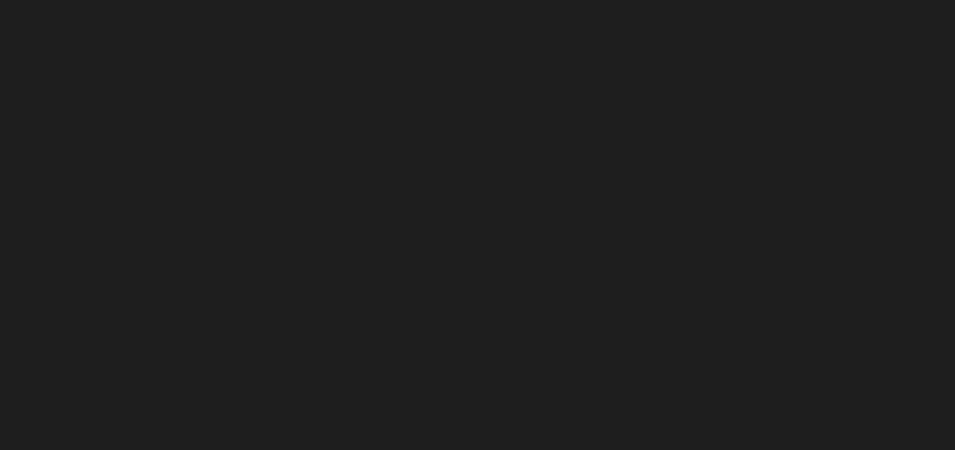
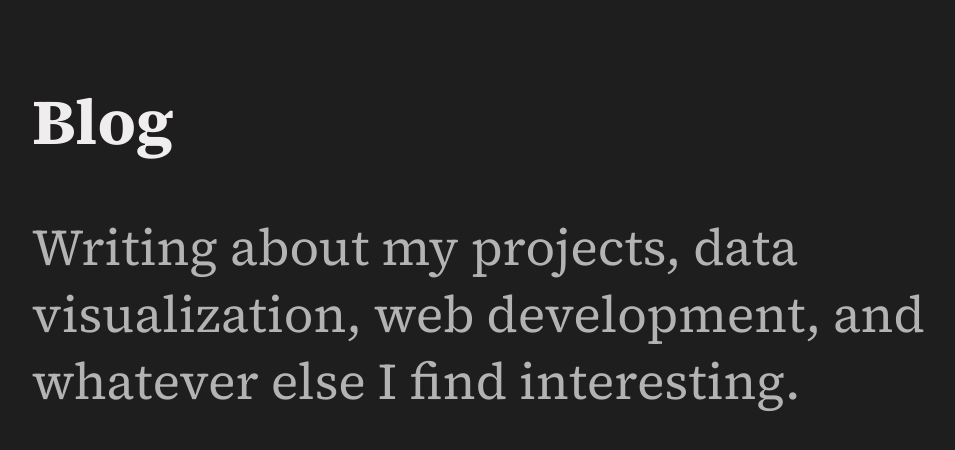
Before and after one commit to iuraizee/irfanu.com, a SvelteKit app: page /posts in a window 1280 px wide. Shown: the top 450 px of the page, without its empty margins (152-1107 px from the left). Built offline with nearby package versions, Linux system fonts and the light colour scheme.

Commit message:
add posts header, format time

```diff
--- a/src/routes/posts/+page.svelte
+++ b/src/routes/posts/+page.svelte
@@ -1,5 +1,14 @@
 <script>
   let { data } = $props()
+
+  function formatDate(date) {
+    return new Date(date).toLocaleDateString('en-US', {
+      year: 'numeric',
+      month: 'long',
+      day: 'numeric',
+      timeZone: 'UTC',
+    })
+  }
 </script>
 
 <svelte:head>
@@ -7,13 +16,17 @@
 </svelte:head>
 
 <main class="posts-index">
+  <header class="posts-header">
+    <h1>Blog</h1>
+    <p>Writing about my projects, data visualization, web development, and whatever else I find interesting.</p>
+  </header>
   <ul class="posts-list">
     {#each data.posts as post}
       <li class="posts-item">
         <a href="/posts/{post.slug}">
+          <time datetime={post.date}>{formatDate(post.date)}</time>
           <h2>{post.title}</h2>
           {#if post.deck}<p class="posts-deck">{post.deck}</p>{/if}
-          <time datetime={post.date}>{post.date}</time>
         </a>
       </li>
     {/each}
--- a/styles/custom/_posts.scss
+++ b/styles/custom/_posts.scss
@@ -70,6 +70,18 @@
   padding: var(--space-large) var(--space-base);
 }
 
+.posts-header {
+  h1 {
+    font-size: var(--font-size-large);
+    line-height: var(--line-height-tight);
+    margin-bottom: var(--space-small);
+  }
+
+  p {
+    color: var(--color-secondary);
+  }
+}
+
 .posts-list {
   display: flex;
   flex-direction: column;
@@ -88,7 +100,7 @@
   h2 {
     font-size: var(--font-size-medium);
     line-height: var(--line-height-tight);
-    margin-bottom: var(--space-x-small);
+    // margin-bottom: var(--space-x-small);
     transition: color var(--transition-timing-base);
   }
 }
```
